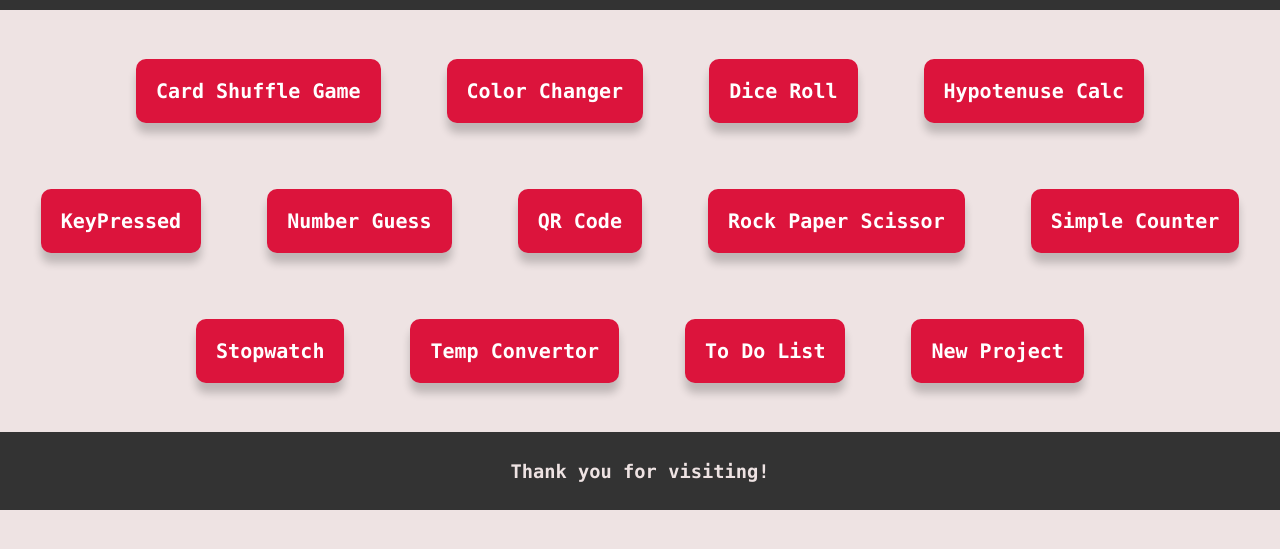
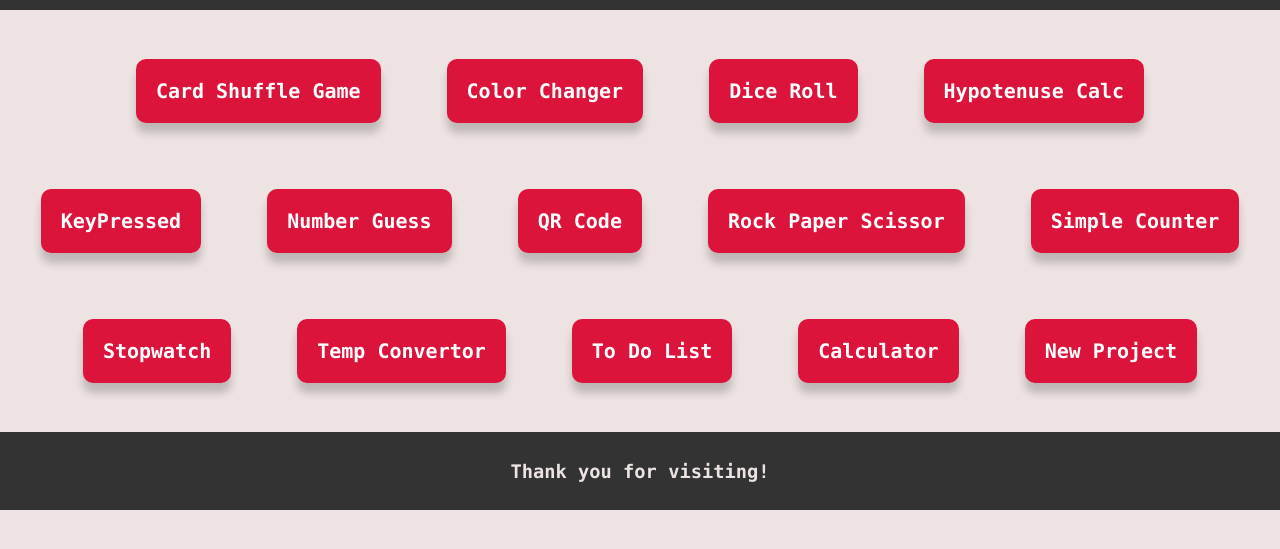
Before and after one commit to ratandeep1017/MyProjects, a plain HTML site: page index.html in a window 1280 px wide. Shown: the part 91-640 px from the top of the page. Drawn offline with Linux system fonts and the light colour scheme.

Commit message:
Update index.html for calculator

```diff
--- a/index.html
+++ b/index.html
@@ -106,6 +106,9 @@
         <li class="project-item">
             <a class="project-link" href="MyProjects\ToDoList\index.html">To Do List</a>
         </li>
+        <li class="project-item">
+            <a class="project-link" href="MyProjects\calculator\index.html">Calculator</a>
+        </li>
         <!-- Add more project items as needed-->
         <li class="project-item">
             <a class="project-link" href="/ProjectAddress">New Project</a>
```
